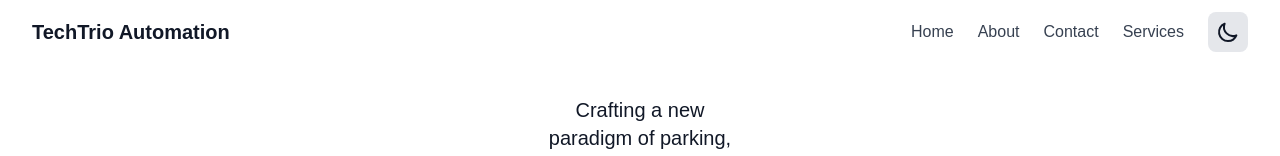
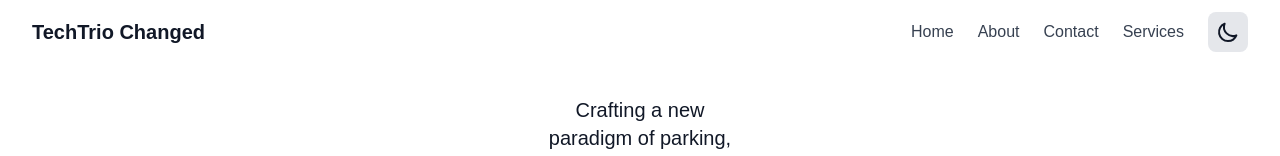
Before and after one commit to Adarsh-sharma06/techtrio-website, a Next.js app: page / in a window 1280 px wide. Shown: the top 156 px of the page. Built offline with nearby package versions, Linux system fonts and the light colour scheme.

Commit message:
chnaged test 2

```diff
--- a/src/components/Navbar.jsx
+++ b/src/components/Navbar.jsx
@@ -13,7 +13,7 @@ export default function Navbar() {
         <div className="flex items-center justify-between h-16">
           {/* Logo */}
           <div className="flex-shrink-0">
-            <h1 className="text-xl font-bold text-gray-900 dark:text-white">TechTrio Automation</h1>
+            <h1 className="text-xl font-bold text-gray-900 dark:text-white">TechTrio Changed</h1>
           </div>
 
           {/* Desktop menu */}
```
